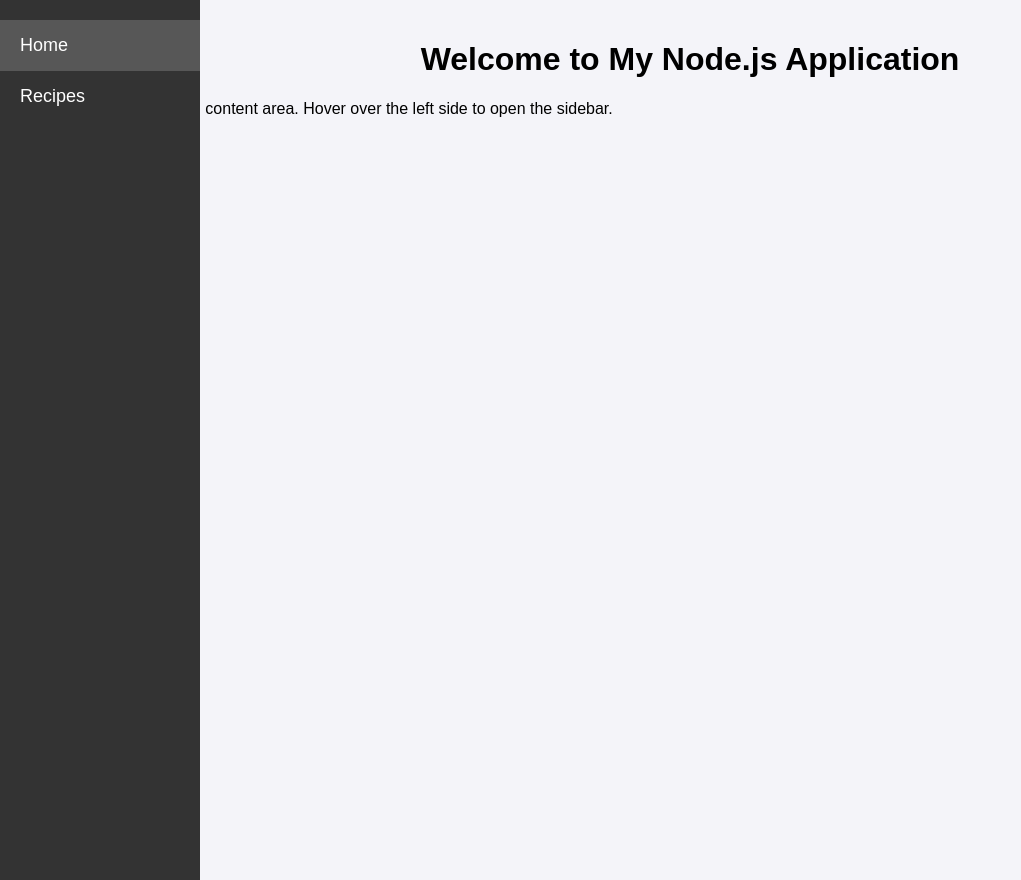
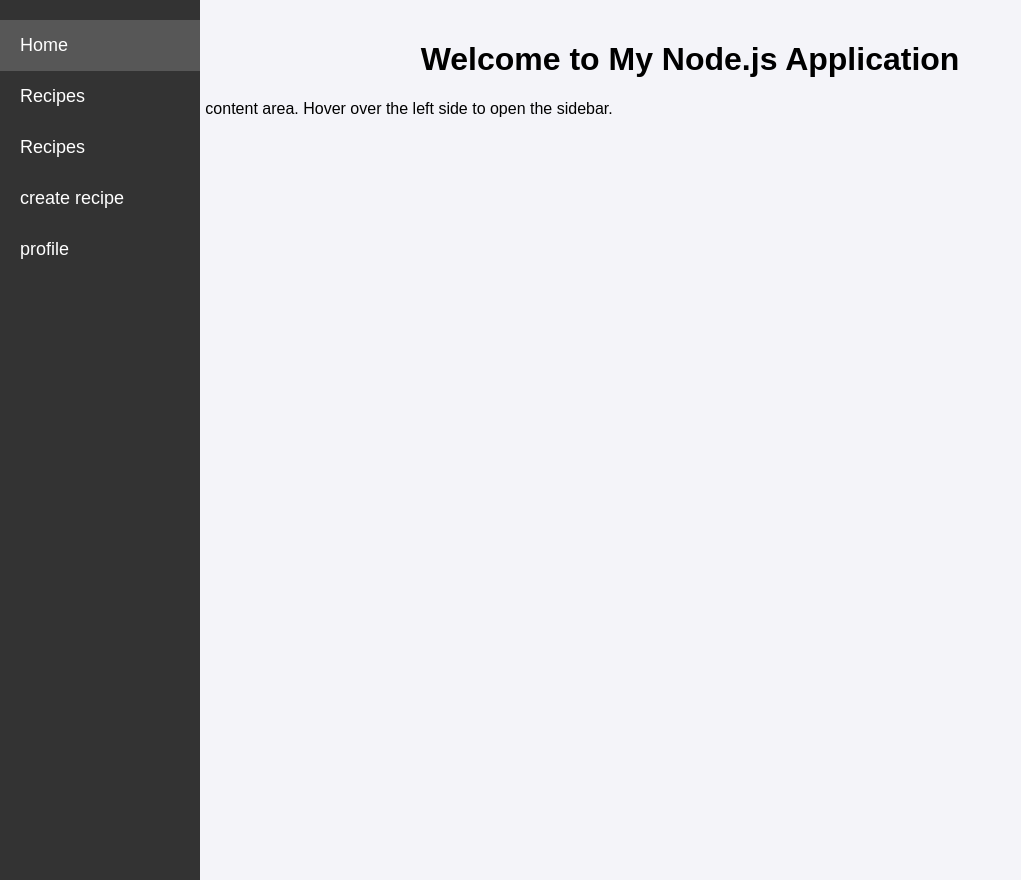
Before and after one commit to JrKoolen/socialrecipesfront-end, a Node server app: page / in a window 1280 px wide. Shown: the whole page, without its empty margins (0-1021 px from the left). Run offline with Node 20, Linux system fonts and the light colour scheme.

Commit message:
automatic development

```diff
--- a/views/partials/navbar.ejs
+++ b/views/partials/navbar.ejs
@@ -5,4 +5,13 @@
     <a href="/recipes" class="<%= activePage === 'recipes' ? 'active' : '' %>">
       <span class="menu-text">Recipes</span>
     </a>
+    <a href="/recipes" class="<%= activePage === 'recipes' ? 'active' : '' %>">
+      <span class="menu-text">Recipes</span>
+    </a>
+    <a href="/create-recipe" class="<%= activePage === 'create-recipe' ? 'active' : '' %>">
+      <span class="menu-text">create recipe</span>
+    </a>
+    <a href="/user-page" class="<%= activePage === 'user-page' ? 'active' : '' %>">
+      <span class="menu-text">profile</span>
+    </a>
   </div>
--- a/views/recipes.ejs
+++ b/views/recipes.ejs
@@ -15,7 +15,6 @@
     <div class="search-bar">
       <input type="text" id="searchInput" placeholder="Search for recipes...">
     </div>
-
 <div class="recipe-grid" id="recipeGrid">
   <% recipes.forEach(function(recipe) { %>
     <div class="recipe-card">
@@ -29,8 +28,6 @@
     </div>
   <% }) %>
 </div>
-//test
-
   <script>
     const searchInput = document.getElementById('searchInput');
     const recipeCards = document.querySelectorAll('.recipe-card');
```
Also changed, not shown: package.json (+8 -2 lines), 1 other file.
